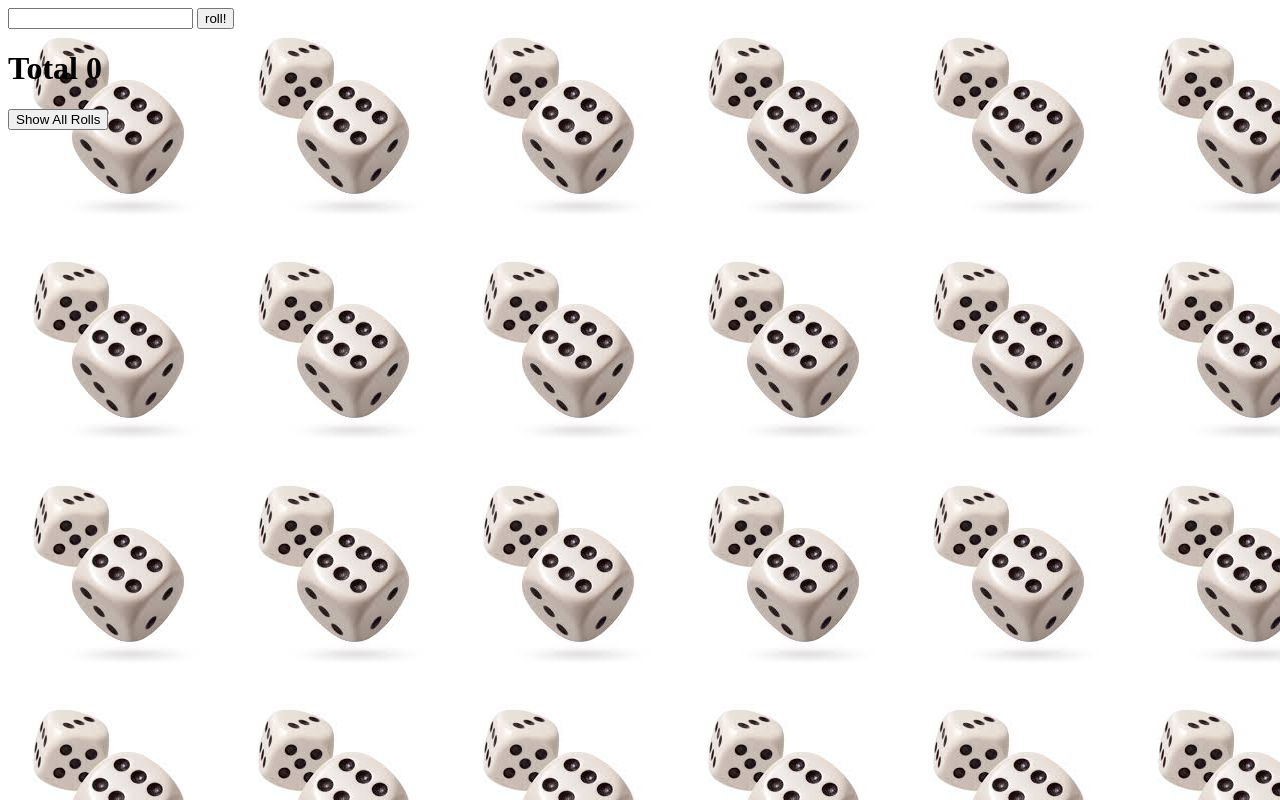
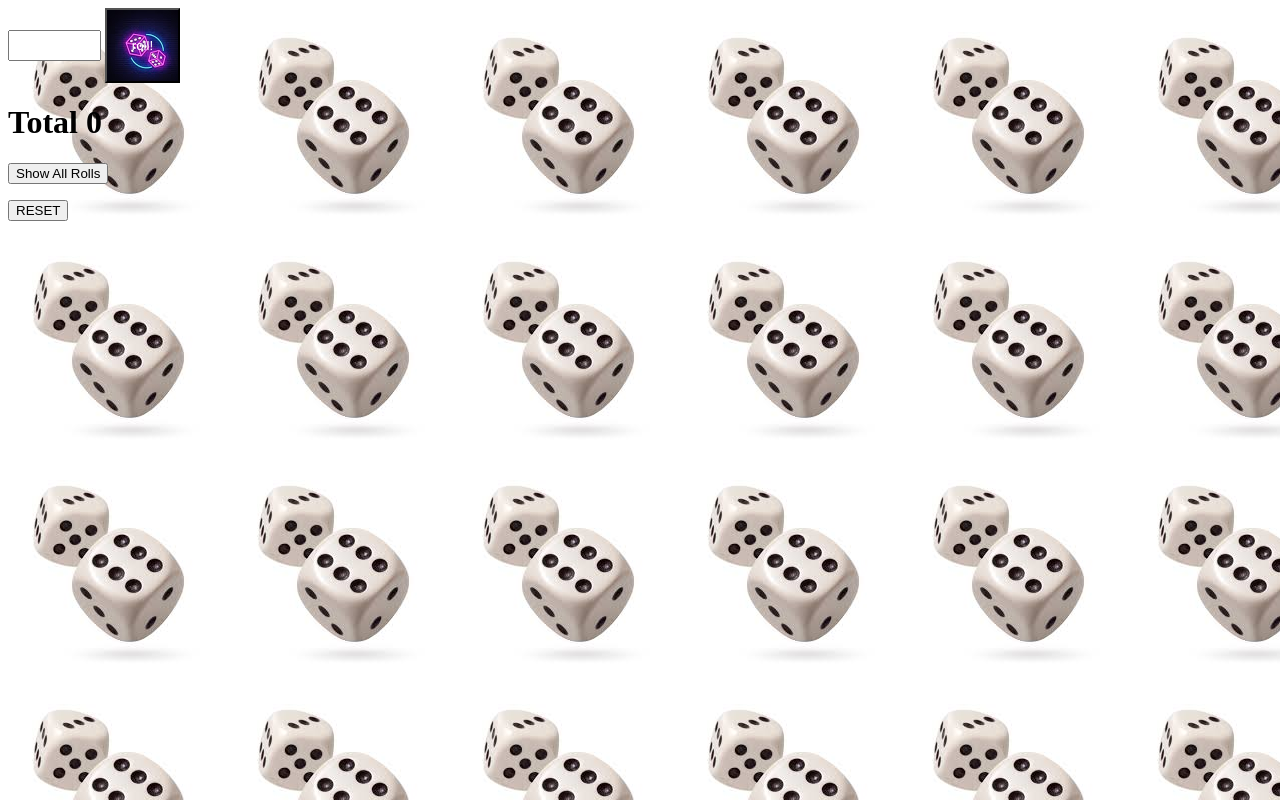
Before and after one commit to melissakay1981/diceRoller, a plain HTML site: page index.html in a window 1280 px wide. Both pictures are taken after a click on the button "roll!". Drawn offline with Linux system fonts and the light colour scheme.

Commit message:
2nd commit

```diff
--- a/index.html
+++ b/index.html
@@ -20,7 +20,9 @@
 
 
 </ol>
+<div id="reset-container">
 
+    <button id="reset-button">RESET</button><br>
 
 
     <script src="main.js"></script>
--- a/main.css
+++ b/main.css
@@ -4,15 +4,15 @@ body{
 
 }
 #player-input{
-    justify-content: flex;
-    flex-direction: column;
-    align-items: flex-start;
-    color: aqua;
+    width: 85px;
+    height:25px;
+    color:darkblue;
 
 }
 
 #roll{
-    justify-content: flex;
-    flex-direction: column;
-    align-items: flex-start;
+    background-image: url(dice.jpg);
+    width: 75px;
+    height: 75px;
+    color: white;
 }
--- a/main.js
+++ b/main.js
@@ -3,14 +3,16 @@ const total = document.querySelector ('#total')
 const rollDice = document.querySelector("#roll")
 const allRolls = document.querySelector('#Show')
 const list = document.querySelector('#list')
-
+const diceSound = new Audio("www.gnubg.org/win32/wavs/roll.wav")
+const resetButton = document.querySelector("#reset-button");
+let reset = 0
 let diceRolls = []
 let counter=0
 let totalSum = 0
 
 rollDice.addEventListener('click',function(){
  let playerInput = numberOfRolls.value
-
+diceSound.play()
     while(playerInput>counter){
       let random =Math.floor(Math.random()*6)+1;
    diceRolls.push(random)
@@ -34,12 +36,21 @@ total.innerHTML ="Total "+ totalSum
 
          diceIndex+=1
        }
+       diceIndex =0
+      })
 
-    })
+       resetButton.addEventListener("click", function(){
+         console.log("reset");
+        counter = 0
+        totalSum = 0
+        total.innerHTML = ""
+        list.innerHTML = ""
+        diceRolls.splice (0,diceRolls.length)
+         numberOfRolls.value = 0
 
 
 
-//System.out.println("Sum:"+sum);
+   })
 
 
     //let newCounterValue = Number(counter.innerHTML) + 1;
```
